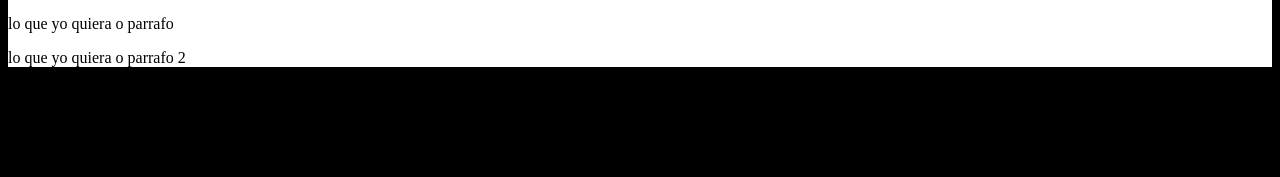
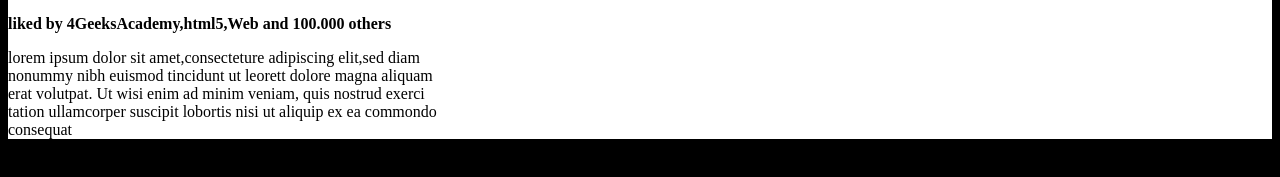
Before and after one commit to 4GeeksAcademy/stivencaicedoinstagran, a plain HTML site: page index.html in a window 1280 px wide. Shown: the part 499-676 px from the top of the page. Drawn offline with Linux system fonts and the light colour scheme.

Commit message:
postal instagram #1

```diff
--- a/index.html
+++ b/index.html
@@ -18,7 +18,7 @@
             <i class="fa-solid fa-ellipsis-vertical"></i>
         </div>
         <div class="post-segubdo-segundo">
-            <img src= "https://picsum.photos/200/300" alt="">
+            <img src="https://picsum.photos/200/300" alt="">
         </div>
         <div class="post-texto">
             <div class="iconos">
@@ -28,8 +28,12 @@
                 <i class="fa-solid fa-bookmark"></i>
             </div>
             <div class="texto">
-                <p>lo que yo quiera  o parrafo </p>
-                <p>lo que yo quiera  o parrafo 2 </p>
+                <p><b>liked by 4GeeksAcademy,html5,Web and 100.000 others</b></p>
+                <p>lorem ipsum dolor sit amet,consecteture adipiscing elit,sed diam <br>
+                    nonummy nibh euismod tincidunt ut leorett dolore magna aliquam <br>
+                    erat volutpat. Ut wisi enim ad minim veniam, quis nostrud exerci <br>
+                    tation ullamcorper suscipit lobortis nisi ut aliquip ex ea commondo <br>
+                    consequat </p>
             </div>
         </div>
 
```
